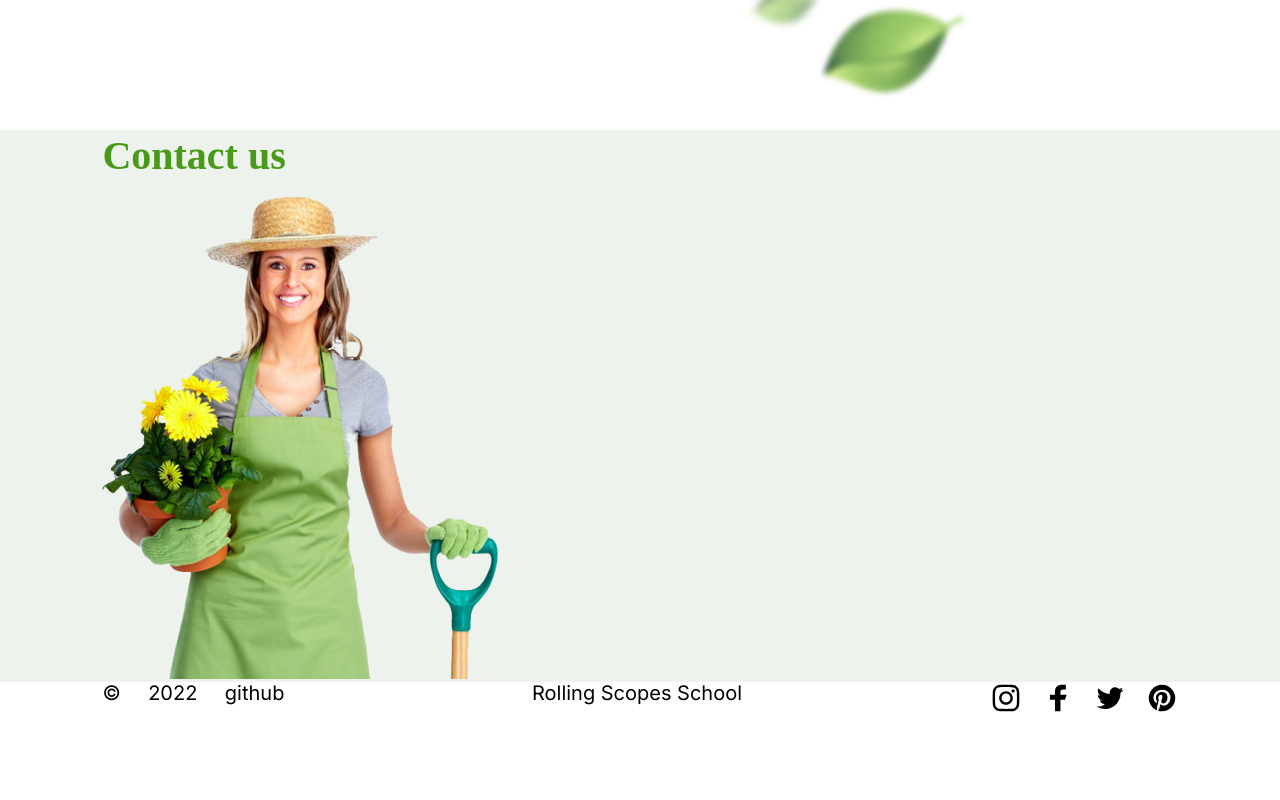
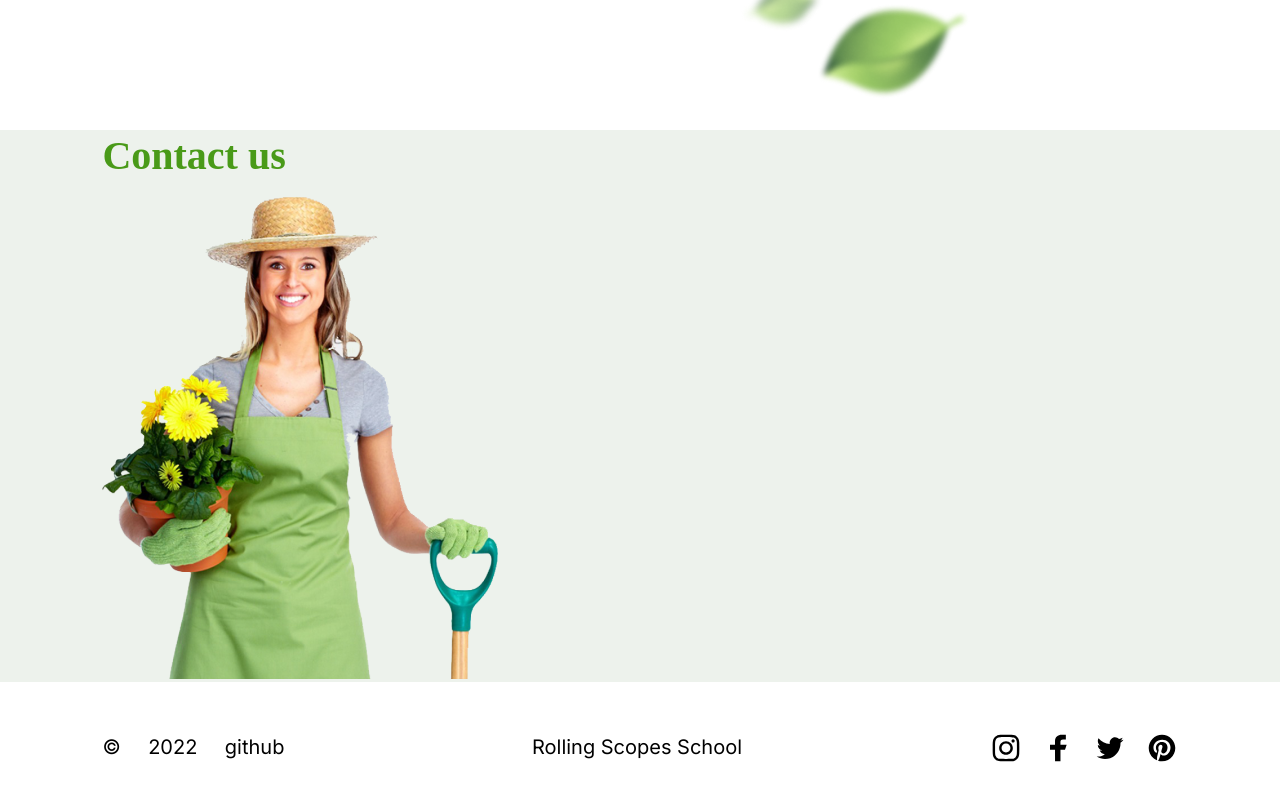
Before and after one commit to AnnaKowalewskaja/Plants, a website: page index.html in a window 1280 px wide. Shown: the part 2800-3600 px from the top of the page. Drawn offline with nearby package versions, Linux system fonts and the light colour scheme; a web font is replaced by a local one.

Commit message:
fix:footer

```diff
--- a/assets/styles/_main.scss
+++ b/assets/styles/_main.scss
@@ -164,6 +164,7 @@
 .footer__wrapper {
     display: flex;
     justify-content: space-between;
+    align-items: center;
 }
 
 .footer__first {
@@ -171,7 +172,14 @@
     justify-content: space-between;
     width: 18.2rem;
 }
-
+.footer{
+    .container{
+        height: 100%;
+        .footer__wrapper{
+            height: 100%;
+        }
+    }
+}
 .footer__paragraf {
     font-family: $second_font;
     color: black;
```
Also changed, not shown: assets/styles/styles.css, 1 other file.
